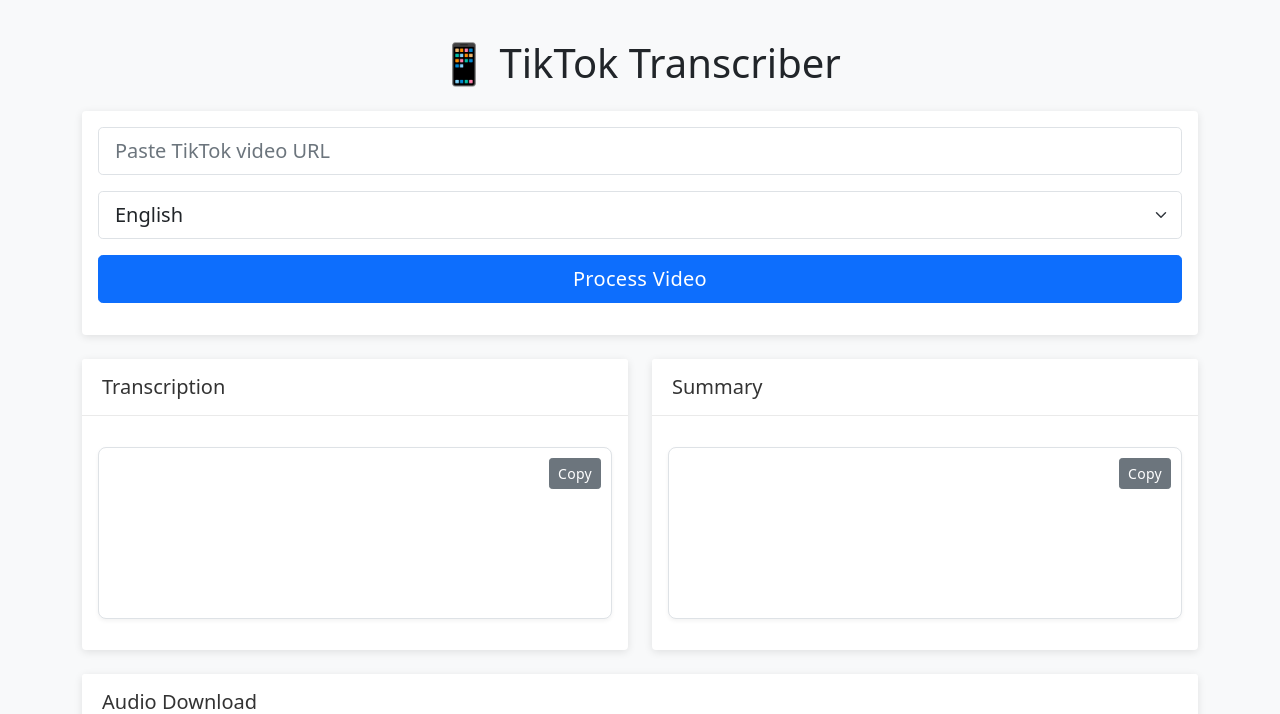
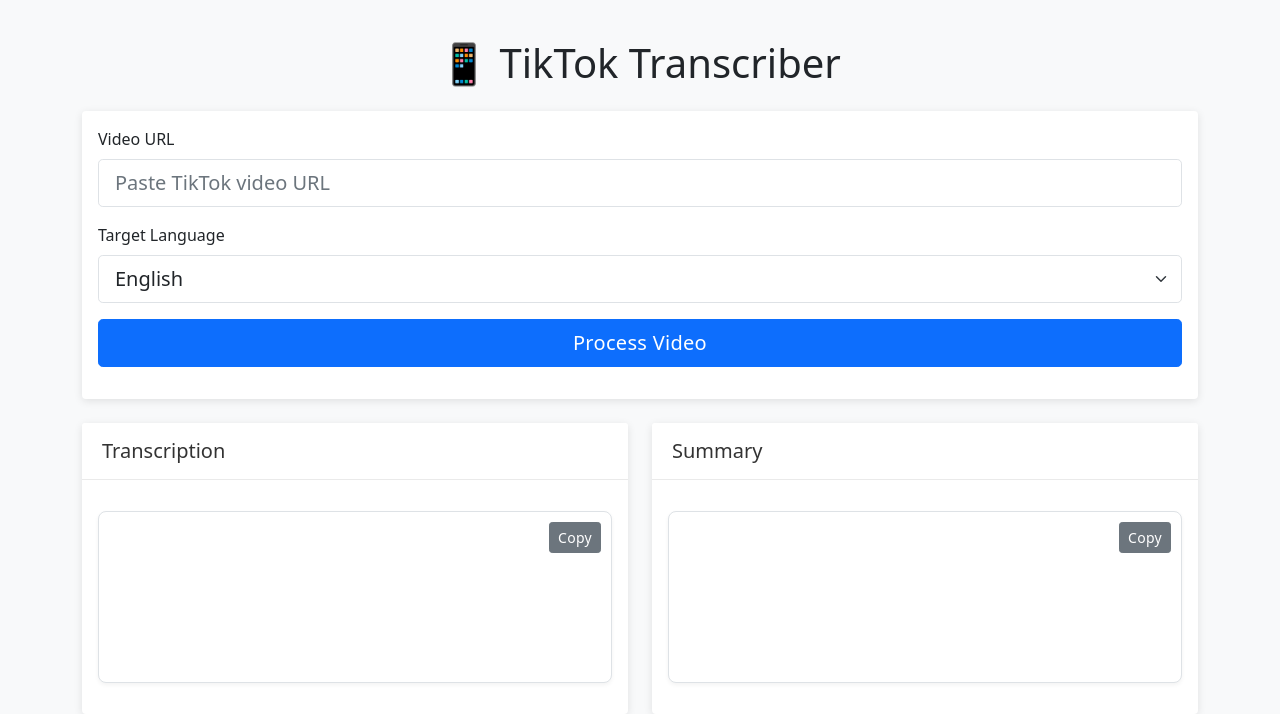
Before and after one commit to tikserziku/TikTok-Transcriber, a FastAPI app: template templates/index.html in a window 1280 px wide. Shown: the top 714 px of the page. Run offline with FastAPI, Linux system fonts and the light colour scheme; the template is opened without the code that fills it, so the values that code supplies are empty; parts of the project's set-up code (start-up, migrations or seed data) failed here and were passed over; some libraries are stand-ins or nearby versions.

Commit message:
Update index.html

```diff
--- a/templates/index.html
+++ b/templates/index.html
@@ -1,10 +1,11 @@
 <!DOCTYPE html>
-<html>
+<html lang="en">
 <head>
     <title>TikTok Transcriber</title>
     <meta charset="UTF-8">
     <meta name="viewport" content="width=device-width, initial-scale=1.0">
-    <link href="https://cdn.jsdelivr.net/npm/bootstrap@5.1.3/dist/css/bootstrap.min.css" rel="stylesheet">
+    <meta name="description" content="Transcribe and summarize TikTok videos">
+    <link href="https://cdn.jsdelivr.net/npm/bootstrap@5.1.3/dist/css/bootstrap.min.css" rel="stylesheet" integrity="sha384-1BmE4kWBq78iYhFldvKuhfTAU6auU8tT94WrHftjDbrCEXSU1oBoqyl2QvZ6jIW3" crossorigin="anonymous">
     <link href="{{ url_for('static', path='/css/style.css') }}" rel="stylesheet">
 </head>
 <body>
@@ -15,42 +16,57 @@
         <!-- Input Form -->
         <div class="card mb-4">
             <div class="card-body">
+                <form onsubmit="processVideo(); return false;">
                     <div class="mb-3">
+                        <label for="tiktokUrl" class="form-label">Video URL</label>
                         <input type="text"
                                id="tiktokUrl"
                                class="form-control form-control-lg"
-                           placeholder="Paste TikTok video URL">
+                               placeholder="Paste TikTok video URL"
+                               required
+                               aria-label="TikTok video URL">
                     </div>
                     <div class="mb-3">
-                    <select id="language" class="form-select form-select-lg mb-3">
+                        <label for="language" class="form-label">Target Language</label>
+                        <select id="language"
+                                class="form-select form-select-lg mb-3"
+                                aria-label="Select target language">
                             <option value="en">English</option>
                             <option value="ru">Russian</option>
                             <option value="lt">Lithuanian</option>
                         </select>
-                    <button onclick="processVideo()"
-                            class="btn btn-primary btn-lg w-100">
+                        <button type="submit"
+                                class="btn btn-primary btn-lg w-100"
+                                id="processButton">
                             Process Video
                         </button>
                     </div>
+                </form>
             </div>
         </div>
 
         <!-- Progress Indicators -->
-        <div id="progress-container" class="progress-container card mb-4">
+        <div id="progress-container" class="progress-container card mb-4" style="display: none;">
             <div class="card-body">
-                <div class="progress-label">Downloading Video</div>
+                <div class="progress-label" aria-label="Download progress">Downloading Video</div>
                 <div class="progress mb-3">
                     <div id="download-progress"
                          class="progress-bar"
                          role="progressbar"
-                         style="width: 0%">0%</div>
+                         style="width: 0%"
+                         aria-valuenow="0"
+                         aria-valuemin="0"
+                         aria-valuemax="100">0%</div>
                 </div>
-                <div class="progress-label">Processing Video</div>
+                <div class="progress-label" aria-label="Processing progress">Processing Video</div>
                 <div class="progress mb-3">
                     <div id="process-progress"
                          class="progress-bar bg-success"
                          role="progressbar"
-                         style="width: 0%">0%</div>
+                         style="width: 0%"
+                         aria-valuenow="0"
+                         aria-valuemin="0"
+                         aria-valuemax="100">0%</div>
                 </div>
             </div>
         </div>
@@ -66,10 +82,11 @@
                     <div class="card-body">
                         <div id="transcription" class="result-box">
                             <button onclick="copyText('transcription')"
-                                    class="btn btn-sm btn-secondary copy-btn">
+                                    class="btn btn-sm btn-secondary copy-btn"
+                                    aria-label="Copy transcription">
                                 Copy
                             </button>
-                            <div class="content"></div>
+                            <div class="content" aria-live="polite"></div>
                         </div>
                     </div>
                 </div>
@@ -84,10 +101,11 @@
                     <div class="card-body">
                         <div id="summary" class="result-box">
                             <button onclick="copyText('summary')"
-                                    class="btn btn-sm btn-secondary copy-btn">
+                                    class="btn btn-sm btn-secondary copy-btn"
+                                    aria-label="Copy summary">
                                 Copy
                             </button>
-                            <div class="content"></div>
+                            <div class="content" aria-live="polite"></div>
                         </div>
                     </div>
                 </div>
@@ -103,14 +121,15 @@
                 <div id="audio-download" class="result-box">
                     <button id="extract-audio-btn"
                             class="btn btn-primary"
-                            onclick="extractAudio()">
+                            onclick="extractAudio()"
+                            aria-label="Extract audio from video">
                         Extract Audio
                         <span class="processing-indicator spinner-border spinner-border-sm"
                               role="status"
                               aria-hidden="true"></span>
                     </button>
-                    <div id="audio-status" class="content mt-2"></div>
-                    <div class="alert alert-danger" role="alert"></div>
+                    <div id="audio-status" class="content mt-2" aria-live="polite"></div>
+                    <div class="alert alert-danger" role="alert" style="display: none;"></div>
                 </div>
             </div>
         </div>
@@ -121,6 +140,8 @@
         <small>© 2024 TikTok Transcriber. All rights reserved.</small>
     </footer>
 
+    <!-- Scripts -->
+    <script src="https://cdn.jsdelivr.net/npm/bootstrap@5.1.3/dist/js/bootstrap.bundle.min.js" integrity="sha384-ka7Sk0Gln4gmtz2MlQnikT1wXgYsOg+OMhuP+IlRH9sENBO0LRn5q+8nbTov4+1p" crossorigin="anonymous"></script>
     <script src="{{ url_for('static', path='/js/script.js') }}"></script>
 </body>
 </html>
```
Lines whose indentation alone changed are shown as unchanged.
